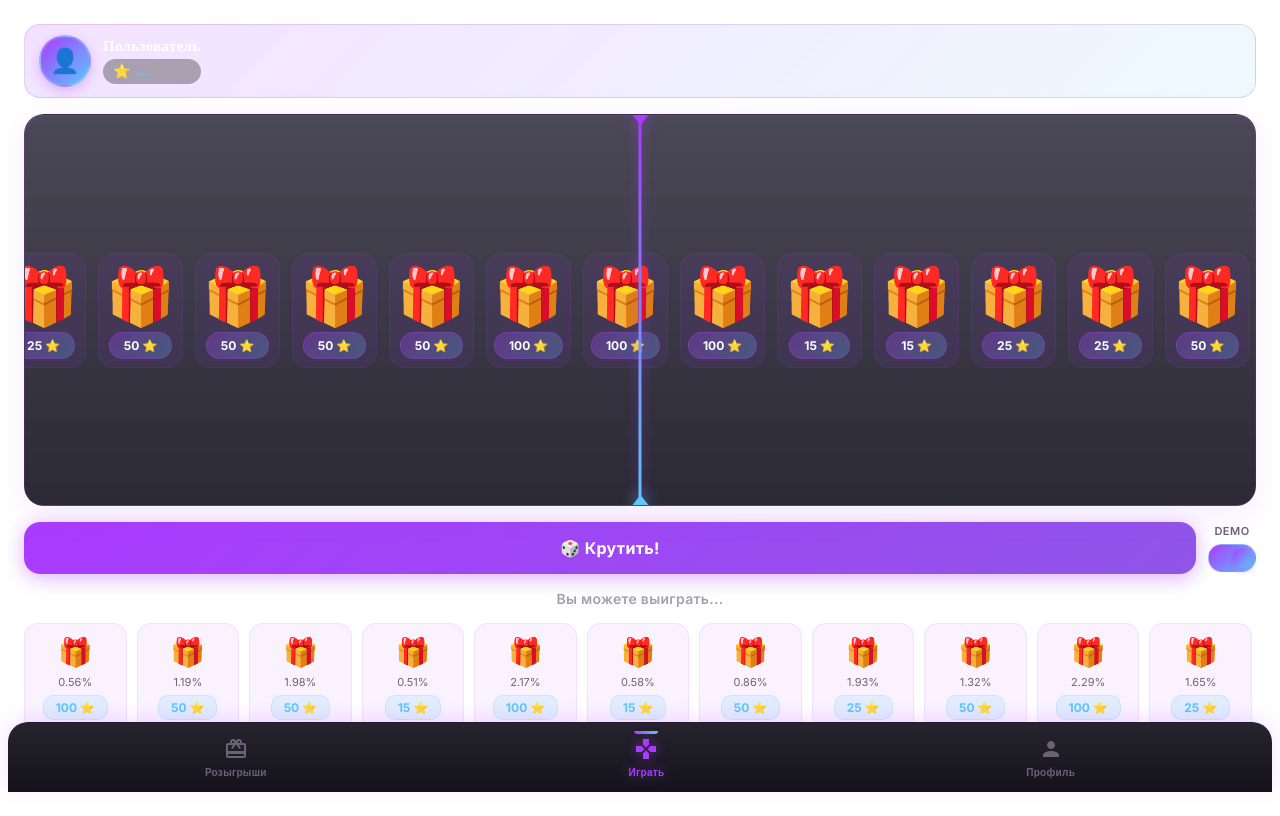
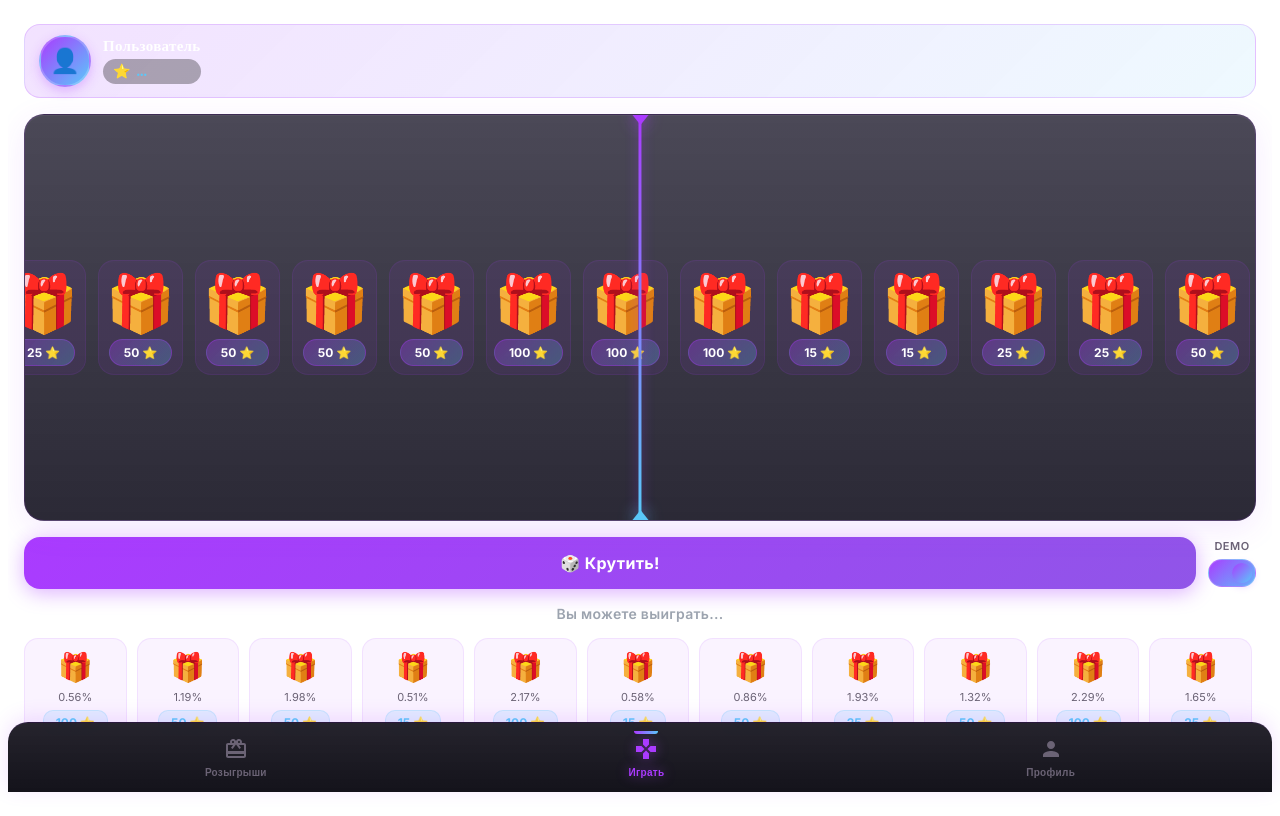
Before and after one commit to deewau/pigfarm-client, a React (Vite) app in the folder client/: page / in a window 1280 px wide. Built offline with nearby package versions, Linux system fonts and the light colour scheme; no server answers.

Commit message:
fix roulette container size

```diff
--- a/client/src/pages/Play.css
+++ b/client/src/pages/Play.css
@@ -11,7 +11,7 @@
 /* Рулетка */
 .play__roulette-container {
   position: relative;
-  height: 390px;
+  height: 405px;
   border-radius: 20px;
   overflow: hidden;
   background: linear-gradient(180deg, rgba(30, 27, 45, 0.8) 0%, rgba(20, 18, 32, 0.9) 100%);
```
